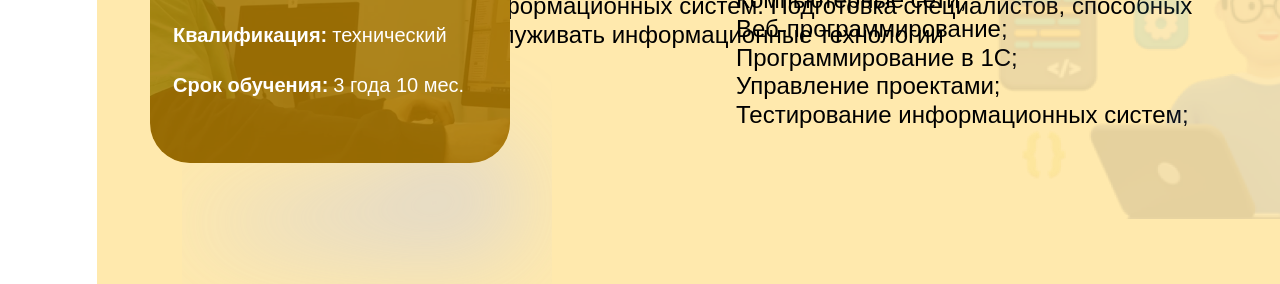
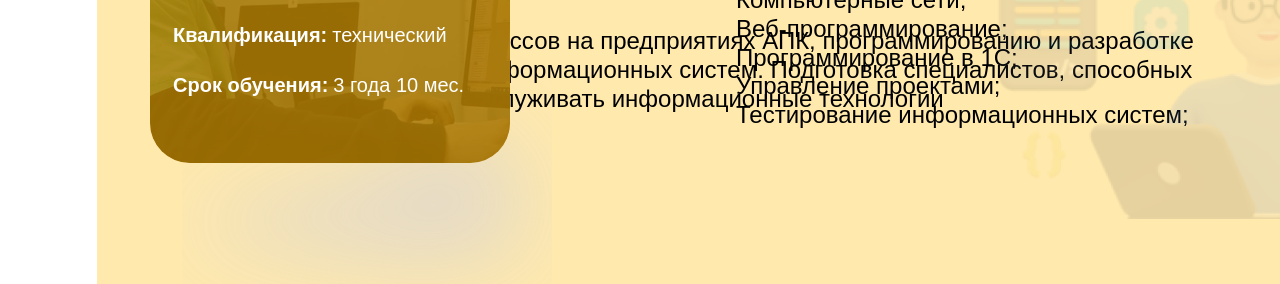
Before and after one commit to lllqtop/tkmmp_abiturientam_09.02.07, a plain HTML site: page index.html in a window 1280 px wide. Shown: the part 491-775 px from the top of the page. Drawn offline with Linux system fonts and the light colour scheme.

Commit message:
Update style.css

```diff
--- a/style.css
+++ b/style.css
@@ -173,14 +173,14 @@ menu, ol, ul {
 
 ._09-02-07__div14 {
   color: #000000;
-  width: 1700px;
+  width: 1900px;
   font-family: "Inter-Medium", sans-serif;
   font-size: 1.5rem;
   line-height: 120%;
   font-weight: 500;
   position: absolute;
   left: 3.4375rem;
-  top: 3.875rem;
+  top: 7.875rem;
 }
 
 ._09-02-07__logo {
```
